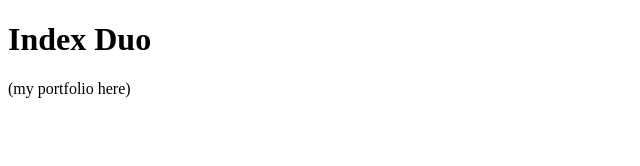
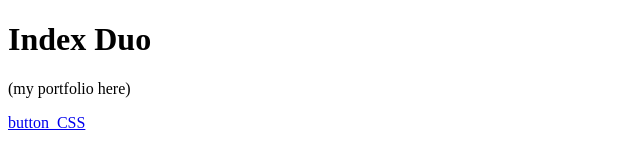
Before and after one commit to IndexDDuo/indexdduo.github.io, a website: page index.html in a window 1280 px wide. Shown: the full height of the page, 0-640 px from the left. Drawn offline with Linux system fonts and the light colour scheme.

Commit message:
5/25/2023 4:43PM

```diff
--- a/index.html
+++ b/index.html
@@ -9,5 +9,6 @@
   <body>
     <h1>Index Duo</h1>
     <p>(my portfolio here)</p>
+    <a href="https://indexdduo.github.io/button_CSS/">button_CSS</a>
   </body>
 </html>
```
Also changed, not shown: package.json (+4 -4 lines), README.md, 1 other file.
